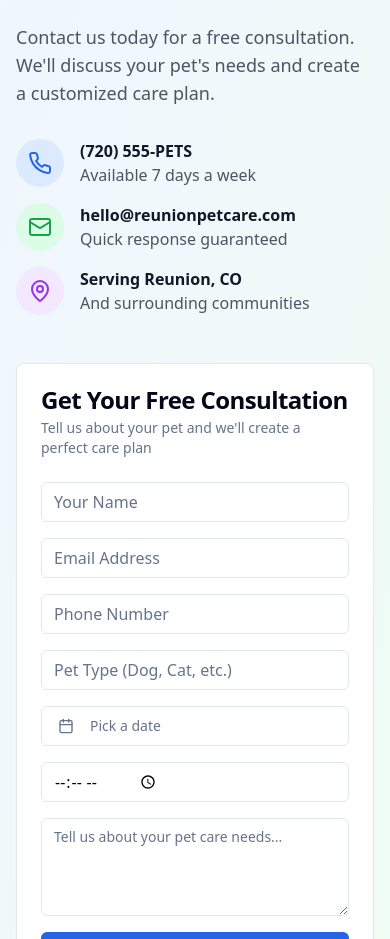
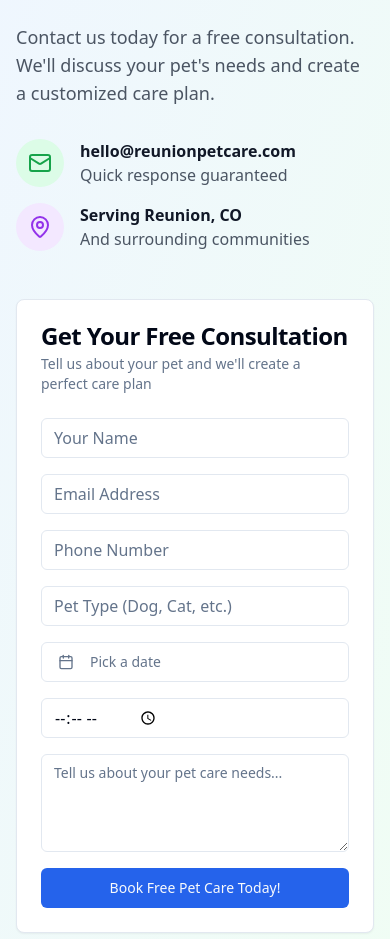
Before and after one commit to GrassFishStream/reunion-pet-pals-home, a React (Vite) app: page / in a window 390 px wide. Shown: the part 5180-6119 px from the top of the page. Built offline with nearby package versions, Linux system fonts and the light colour scheme.

Commit message:
Remove phone number
Removed the phone number from the contact section.

```diff
--- a/src/pages/Index.tsx
+++ b/src/pages/Index.tsx
@@ -1,4 +1,3 @@
-
 import { Button } from "@/components/ui/button";
 import { Card, CardContent, CardDescription, CardHeader, CardTitle } from "@/components/ui/card";
 import { Input } from "@/components/ui/input";
@@ -6,7 +5,7 @@ import { Textarea } from "@/components/ui/textarea";
 import { Badge } from "@/components/ui/badge";
 import { Calendar } from "@/components/ui/calendar";
 import { Popover, PopoverContent, PopoverTrigger } from "@/components/ui/popover";
-import { Star, Heart, Shield, Clock, MapPin, Phone, Mail, CalendarIcon } from "lucide-react";
+import { Star, Heart, Shield, Clock, MapPin, Mail, CalendarIcon } from "lucide-react";
 import { useState } from "react";
 import { toast } from "sonner";
 import { format } from "date-fns";
@@ -312,16 +311,6 @@ const Index = () => {
 
               <div className="space-y-4">
                 <div className="flex items-center gap-4">
-                  <div className="w-12 h-12 bg-blue-100 rounded-full flex items-center justify-center">
-                    <Phone className="w-6 h-6 text-blue-600" />
-                  </div>
-                  <div>
-                    <div className="font-semibold text-gray-900">(720) 555-PETS</div>
-                    <div className="text-gray-600">Available 7 days a week</div>
-                  </div>
-                </div>
-
-                <div className="flex items-center gap-4">
                   <div className="w-12 h-12 bg-green-100 rounded-full flex items-center justify-center">
                     <Mail className="w-6 h-6 text-green-600" />
                   </div>
```
